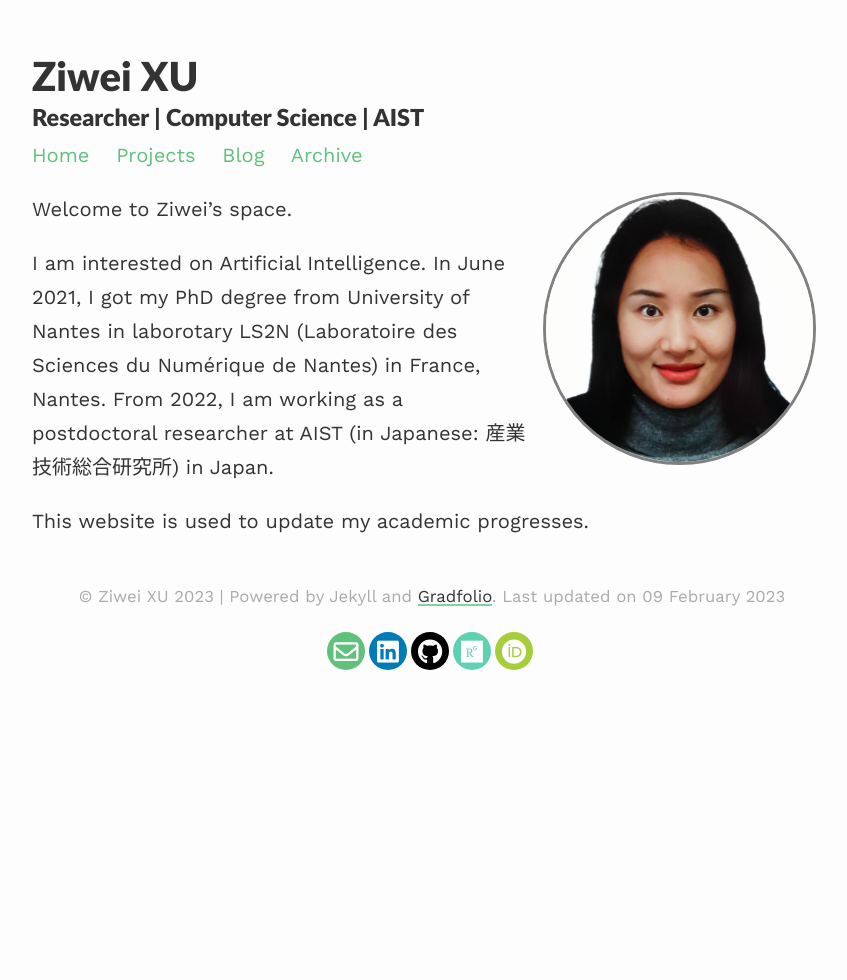
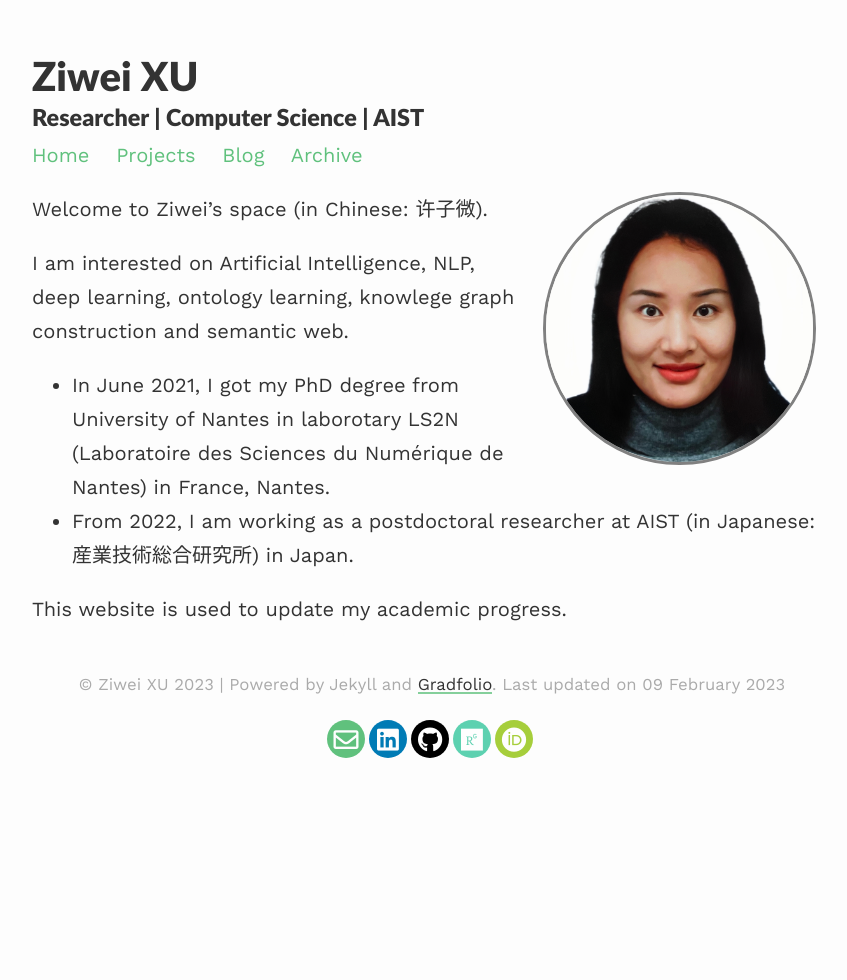
Before and after one commit to zoeNantes/ZiweiHomePage1, a Jekyll site: the page built from index.md, in a window 1280 px wide. Shown: the whole page, without its empty margins (208-1055 px from the left). Built offline with Jekyll 4.4.1, drawn with Linux system fonts in a browser that asks for light colours; nearby versions of some CDN libraries.

```diff
--- a/_config.yml
+++ b/_config.yml
@@ -46,6 +46,7 @@
     permalink: /projects/:name/
     order:
       - dissertation.md
+      - PublicTalks.md
       # - shortProject.md
       # - redirect.md
       # - project4.md
--- a/index.md
+++ b/index.md
@@ -7,9 +7,13 @@
 published: true
 ---
 
-Welcome to Ziwei's space.
 
-I am interested on Artificial Intelligence. In June 2021, I got my PhD degree from University of Nantes in laborotary LS2N (Laboratoire des Sciences du Numérique de Nantes) in France, Nantes. From 2022, I am working as a postdoctoral researcher at AIST (in Japanese: 産業技術総合研究所) in Japan.
+Welcome to Ziwei's space (in Chinese: 许子微).
+
+I am interested on Artificial Intelligence, NLP, deep learning, ontology learning, knowlege graph construction and semantic web.
+
+* In June 2021, I got my PhD degree from University of Nantes in laborotary LS2N (Laboratoire des Sciences du Numérique de Nantes) in France, Nantes.
+* From 2022, I am working as a postdoctoral researcher at AIST (in Japanese: 産業技術総合研究所) in Japan.
 
 
-This website is used to update my academic progresses.
+This website is used to update my academic progress.
```
Also changed, not shown: _projects/PublicTalks.md (added, +11 -0 lines).
